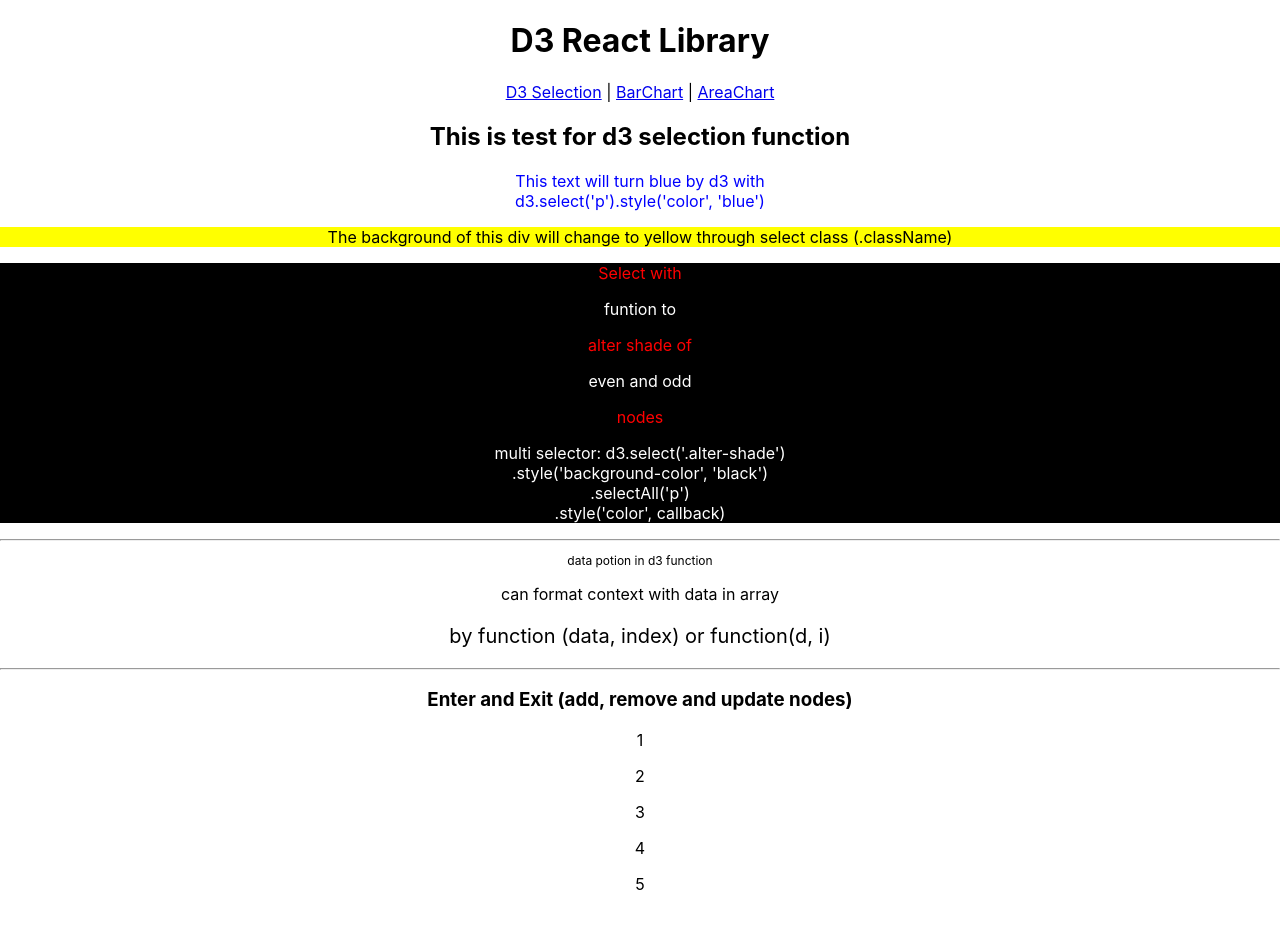
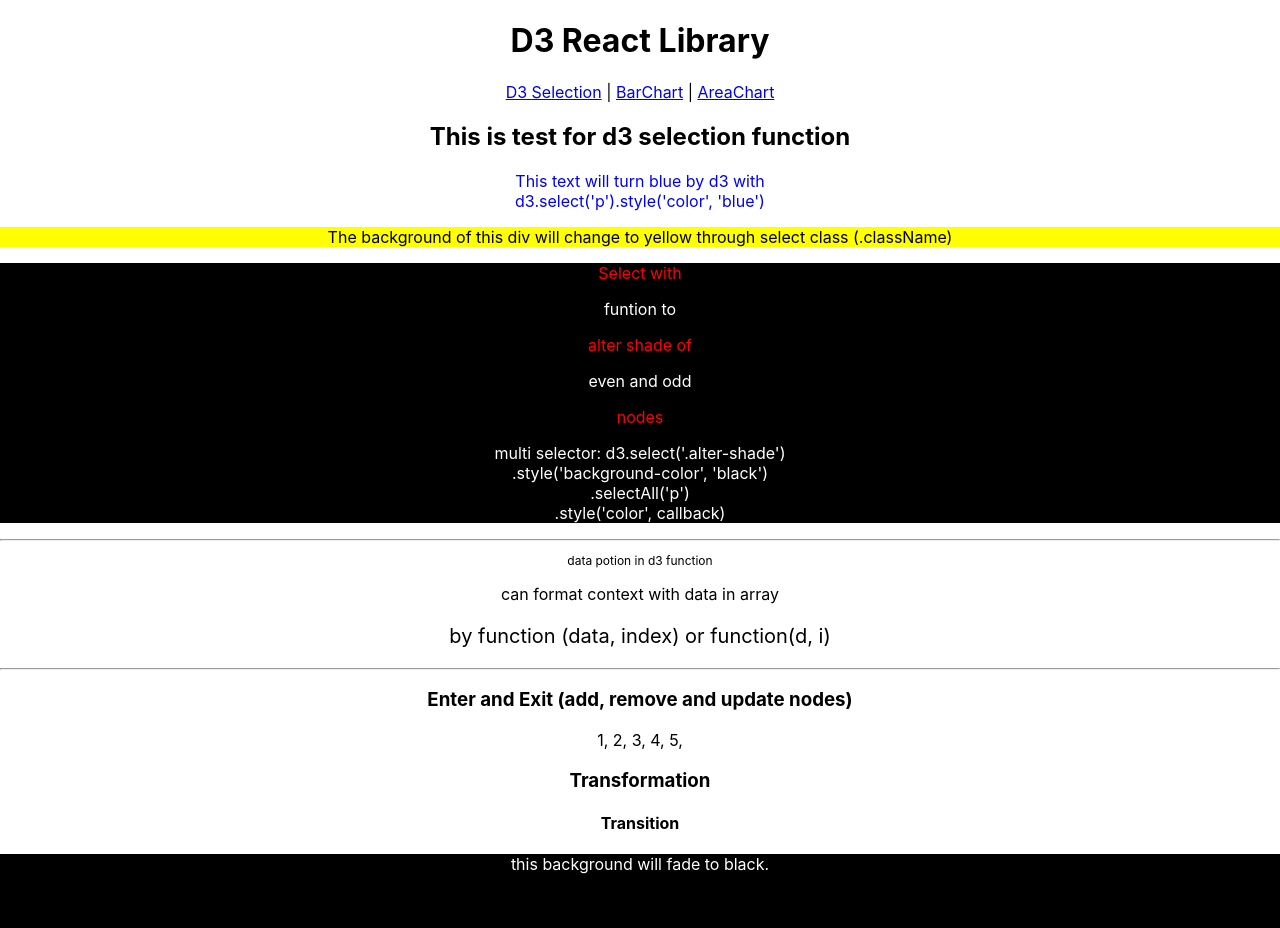
Before and after one commit to pinyi-yang/d3_react_example, a React (Create React App) app: page /selection in a window 1280 px wide. Shown: the top 928 px of the page. Built offline with nearby package versions, Linux system fonts and the light colour scheme.

Commit message:
transition control

```diff
--- a/src/Selection.jsx
+++ b/src/Selection.jsx
@@ -2,6 +2,10 @@ import React, { useState, useEffect } from 'react';
 import * as d3 from 'd3';
 
 function Selection() {
+    //* Keywords
+    //1. select, selectAll
+    //2. style, text
+    //3. enter, append; exit, remove
 
     useEffect(() => {
         console.log("Selection Mounted");
@@ -19,24 +23,31 @@ function Selection() {
             .style('font-size', function(d) {return d + "px"});
 
         // add nodes
-        d3.select('.add-node').selectAll('p')
+        d3.select('.add-node').selectAll('span')
         .data([4, 8, 15, 16, 23, 42])
-        .enter().append('p')
+        .enter().append('span')
         .text(function(d){
             return `I am number ${d} !`;
         })
 
         //todo if forget orginal data length. updating become 3 step
         //update content
-        var newText = d3.select('.add-node').selectAll('p')
+        var newText = d3.select('.add-node').selectAll('span')
                         .data([1,2,3,4,5]) //* will not create more nodes. Only update to the previous length
-                        .text(function(d) {return d});
+                        .text(function(d) {return d + ', '});
 
         // enter nodes
-        newText.enter().append('p').text(function(d) {return d;});
+        newText.enter().append('span').text(function(d) {return d;});
 
         // remove nodes
         newText.exit().remove();
+
+
+        //*Transition, animation effect
+        d3.select('.transition1').transition()
+        .style('background-color', 'black')
+        .style('color', 'white')
+        .duration(1000); //time control
 
     }, [])
 
@@ -79,6 +90,20 @@ function Selection() {
 
                 </div>
             </div>
+
+            <div className="container">
+                <h3>Transformation</h3>
+                <h4>Transition</h4>
+
+                <div className="transition1">
+                    this background will fade to black.
+                    <br/>
+                    <br/>
+                    <br/>
+                    <br/>
+                    <br/>
+                </div>
+            </div>
         </div>
     )
 }
```
